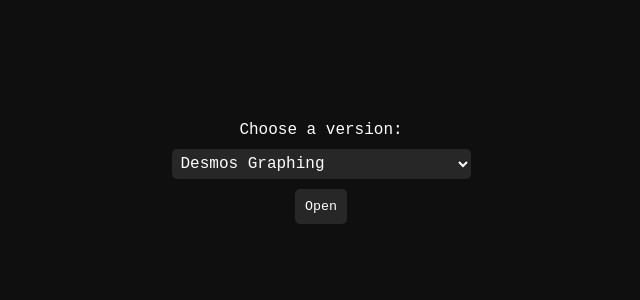
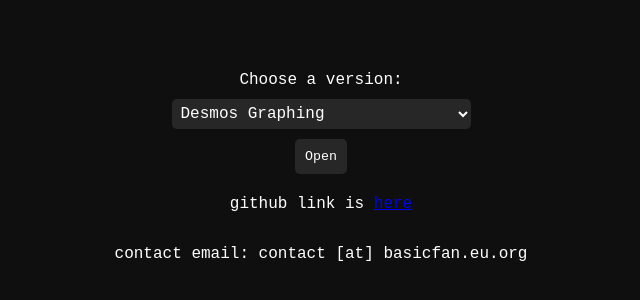
Before and after one commit to KUKHUA/popOut, a plain HTML site: page index.html in a window 1280 px wide. Shown: the part 238-538 px from the top of the page, without its empty margins (319-959 px from the left). Drawn offline with nearby package versions, Linux system fonts and the light colour scheme.

Commit message:
Add readme, add contact and github links, add message when its not supported

```diff
--- a/index.html
+++ b/index.html
@@ -6,12 +6,13 @@
     <title>Desmos Popout</title>
     <script src="index.js"></script>
     <link rel="stylesheet" href="index.css"></link>
-    <link rel="stylesheet" href="https://fonts.googleapis.com/css2?family=Material+Symbols+Outlined:opsz,wght,FILL,GRAD@20..48,100..700,0..1,-50..200" />
   </head>
   <body class="container">
     <label for="cal">Choose a version:</label>
     <select name="cal" id="cal">
     </select>
     <button onclick="openPIP();">Open</button>
+    <p>github link is <a href="https://github.com/KUKHUA/popOut">here</a></p>
+    <p>contact email: contact [at] basicfan.eu.org</p>
   </body>
 </html>
--- a/index.js
+++ b/index.js
@@ -12,27 +12,38 @@
     },
 
     {
-        "id": 6,
+        "id": 3,
         "title": "Desmos 4-Function Calculator",
         "url": "https://www.desmos.com/fourfunction"
     },
 
     {
-        "id": 3,
+        "id": 4,
         "title": "Desmos Matrix",
         "url": "https://www.desmos.com/matrix"
     },
 
     {
-        "id": 4,
+        "id": 5,
         "title": "Desmos 3D",
         "url": "https://www.desmos.com/3d"
     },
 
     {
-        "id": 5,
+        "id": 6,
         "title": "Desmos Geometry",
         "url": "https://www.desmos.com/geometry"
+    },
+
+    {
+        "id": 7,
+        "title": "Google",
+        "url": "https://www.google.com/?igu=1"
+    },
+    {
+        "id": 8,
+        "title": "Radiolise",
+        "url": "https://radiolise.gitlab.io/"
     }
 ];
 
@@ -73,7 +84,10 @@
     }
 }
 
-function startUp(){;
+function startUp(){
+    if (!documentPictureInPicture) {
+        alert("Picture-in-Picture is probably not supported in your browser. Chrome/Edge 116+, or Opera 102+ is required.");
+    }
     selector = document.getElementById("cal");
     for(desmosConfigs in config){
         let newItem = document.createElement("option");
```
Also changed, not shown: 1 other file.
